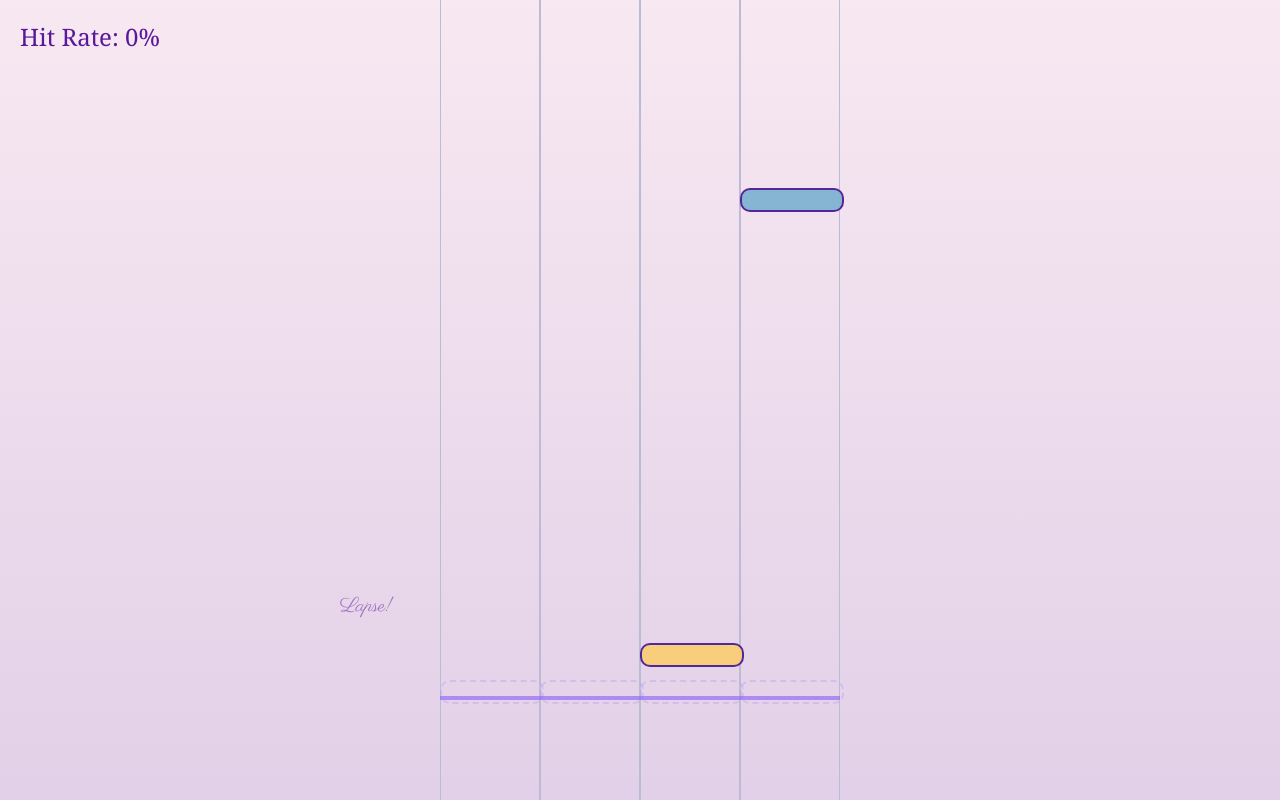
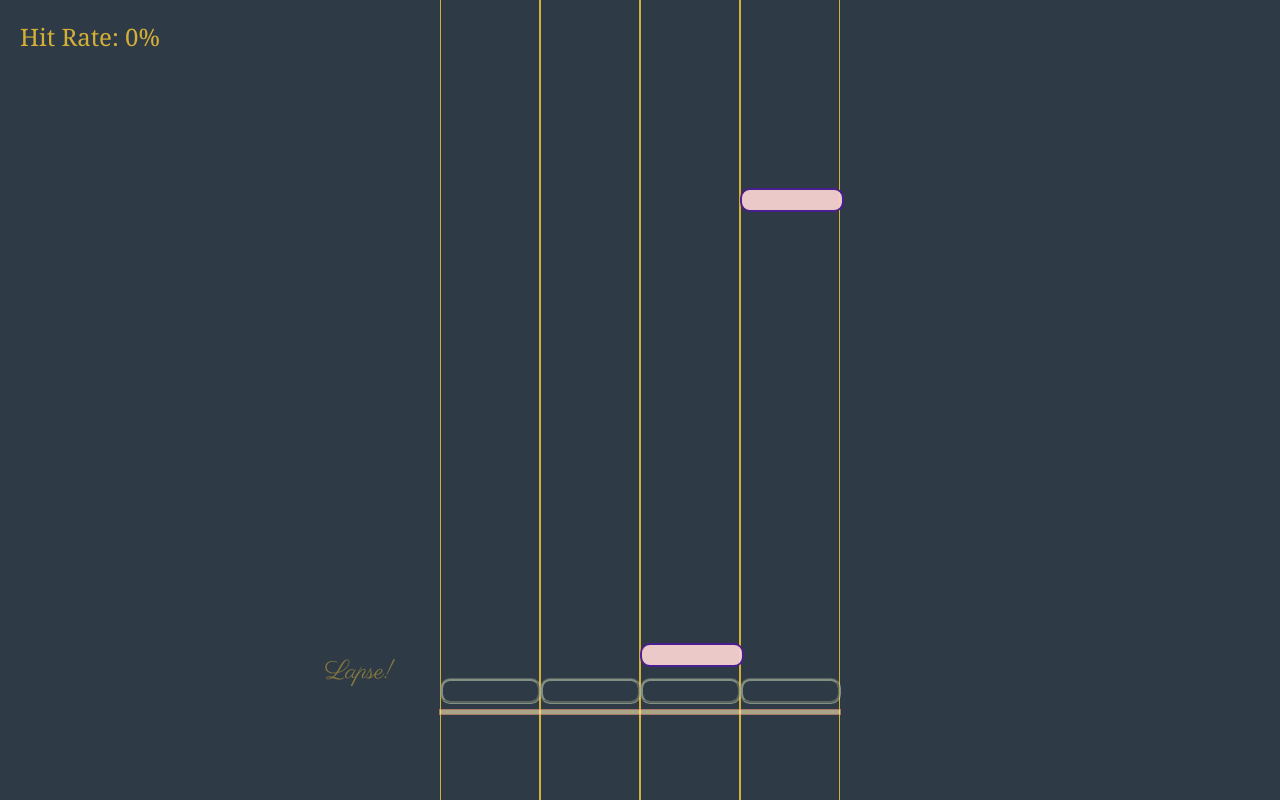
Before and after one commit to Numerical-Roleplayer/Rhythm-Game, a website built with Vite: page index.html in a window 1280 px wide. Both pictures are taken after a click on the button "Start". Built offline with nearby package versions, Linux system fonts and the light colour scheme.

Commit message:
Modified src/styles.css
Changed visual styles for better aesthetics.

```diff
--- a/src/styles.css
+++ b/src/styles.css
@@ -1,6 +1,6 @@
 body {
   margin: 0;
-  background: linear-gradient(to bottom, #f8e8f1, #e2d0e8);
+  background: #2E3A46;
   font-family: 'Georgia', serif;
   overflow: hidden;
 }
@@ -43,8 +43,8 @@ body {
 .lane {
   flex: 1;
   height: 100%;
-  border-left: 1px solid #bbbbd4;
-  border-right: 1px solid #bbbbd4;
+  border-left: 1px solid #D4AF37;
+  border-right: 1px solid #D4AF37;
   position: relative;
 }
 .note {
@@ -55,43 +55,44 @@ body {
   opacity: 0.95;
   border: 2px solid #4c1d95;
 }
-.note.d { background-color: #f6a6b2; }
-.note.f { background-color: #b392f0; }
-.note.j { background-color: #f9cd77; }
-.note.k { background-color: #80b3d1; }
+.note.d { background-color: #F6D1D1; }
+.note.f { background-color: #F6D1D1; }
+.note.j { background-color: #F6D1D1; }
+.note.k { background-color: #F6D1D1; }
 
 .hit-line {
   position: absolute;
-  bottom: 100px;
+  bottom: 85px;
   height: 4px;
   width: 400px;
+  border: 0.5px ridge #F7A27E;
   left: 50%;
   transform: translateX(-50%);
-  background: #8b5cf6;
+  background: #ffecb4;
   opacity: 0.6;
 }
 .hit-indicator {
   position: absolute;
-  bottom: 96px;
+  bottom: 90px;
   height: 20px;
-  width: 100px;
-  border: 2px dashed #a78bfa;
+  width: 95px;
+  border: 3px groove #D8E4C0;
   border-radius: 10px;
   pointer-events: none;
-  opacity: 0.3;
+  opacity: 0.5;
 }
 .hit-flash {
   position: absolute;
   bottom: 90px;
   width: 100px;
   height: 30px;
-  background-color: #ffd700;
+  background-color: #47D3C0;
   border-radius: 50%;
   pointer-events: none;
   opacity: 0;
   transform: scale(0.5);
   transition: opacity 0.4s ease, transform 0.4s ease;
-  box-shadow: 0 0 25px 10px #ffd70088;
+  box-shadow: 0 0 25px 10px #74ddcf;
 }
 .hit-flash.active {
   opacity: 0.7;
@@ -103,15 +104,15 @@ body {
   top: 20px;
   left: 20px;
   font-size: 24px;
-  color: #5a189a;
+  color: #D4AF37;
 }
 .feedback-text {
   position: absolute;
-  font-size: 20px;
+  font-size: 26px;
   font-family: 'Parisienne', cursive;
-  color: #5a189a;
-  left: calc(50% - 300px);
-  bottom: 180px;
+  color: #D4AF37;
+  left: calc(50% - 315px);
+  bottom: 110px;
   opacity: 0;
   transition: opacity 0.3s ease;
 }
```
